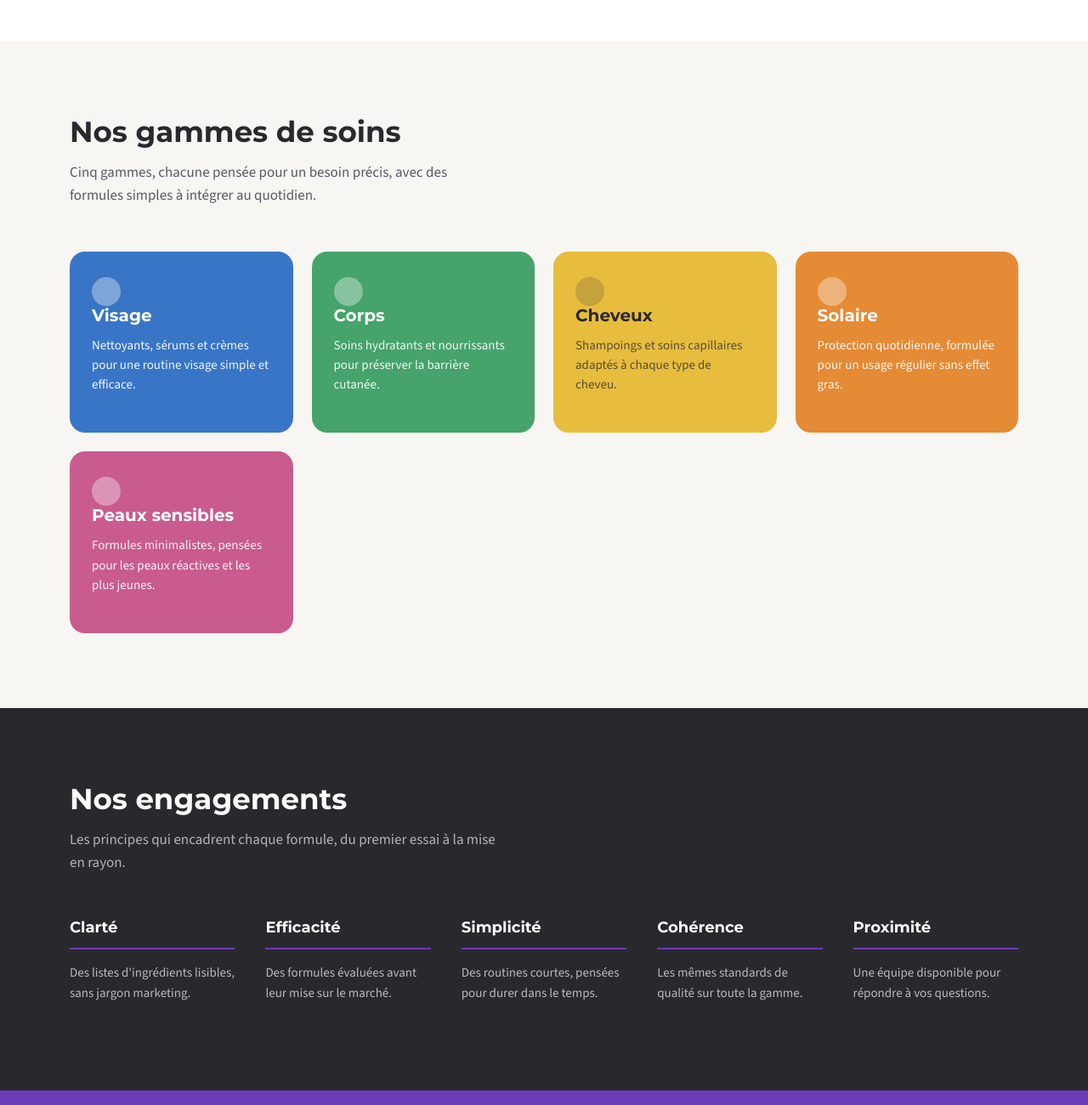
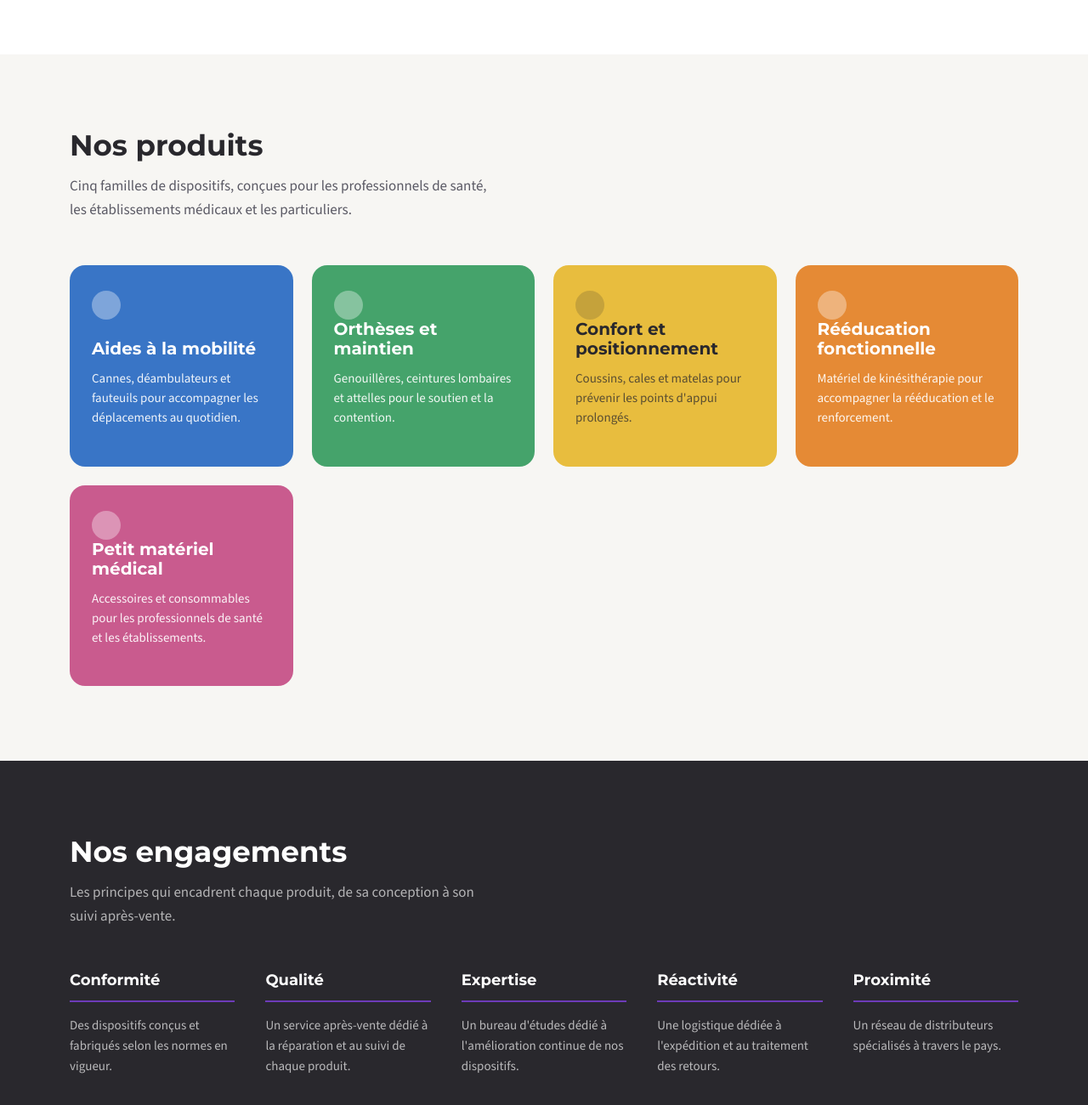
Before and after one commit to Laboratoires-careline/WARMUP-Careline, a plain HTML site: page index.html in a window 1280 px wide. Shown: the part 1360-2660 px from the top of the page at 85% size. Drawn offline with nearby package versions, Linux system fonts and the light colour scheme.

Commit message:
Update index.html

```diff
--- a/index.html
+++ b/index.html
@@ -3,8 +3,8 @@
 <head>
 <meta charset="UTF-8">
 <meta name="viewport" content="width=device-width, initial-scale=1">
-<title>Laboratoires Careline — Soins formulés en laboratoire</title>
-<meta name="description" content="Laboratoires Careline conçoit des soins clairs, efficaces et accessibles, formulés en laboratoire.">
+<title>Laboratoires Careline — Produits paramédicaux de confort et de rééducation</title>
+<meta name="description" content="Les Laboratoires Careline conçoivent, fabriquent et distribuent des produits paramédicaux de confort et de rééducation pour les professionnels de santé, les établissements médicaux et les particuliers.">
 <link rel="preconnect" href="https://fonts.googleapis.com">
 <link rel="preconnect" href="https://fonts.gstatic.com" crossorigin>
 <link href="https://fonts.googleapis.com/css2?family=Montserrat:wght@600;700;800&family=Source+Sans+3:wght@400;500;600&display=swap" rel="stylesheet">
@@ -265,8 +265,8 @@
       <label class="nav-toggle" for="nav-check" aria-label="Ouvrir le menu"><span></span></label>
     </div>
     <nav>
-      <a href="#apropos">Le laboratoire</a>
-      <a href="#gammes">Nos gammes</a>
+      <a href="#apropos">L'entreprise</a>
+      <a href="#gammes">Nos produits</a>
       <a href="#engagements">Nos engagements</a>
       <a href="#contact">Contact</a>
     </nav>
@@ -278,11 +278,11 @@
   <section class="hero">
     <div class="wrap">
       <div class="hero-copy">
-        <h1>Des soins de laboratoire, pensés pour la vraie vie.</h1>
-        <p class="lead">Laboratoires Careline formule des soins clairs, efficaces et accessibles, conçus avec des ingrédients choisis avec soin et des routines simples à suivre.</p>
+        <h1>Des dispositifs de confort et de rééducation conçus pour durer.</h1>
+        <p class="lead">Les Laboratoires Careline conçoivent, fabriquent et distribuent des produits paramédicaux pour les professionnels de santé, les établissements médicaux et les particuliers.</p>
         <div class="cta-row">
-          <a class="btn btn-primary" href="#gammes">Découvrir nos gammes</a>
-          <a class="btn btn-ghost" href="#apropos">Le laboratoire</a>
+          <a class="btn btn-primary" href="#gammes">Découvrir nos produits</a>
+          <a class="btn btn-ghost" href="#apropos">L'entreprise</a>
         </div>
       </div>
       <div class="shape-field" aria-hidden="true">
@@ -299,13 +299,13 @@
     <div class="wrap">
       <div class="about-visual">
         <div class="ring">
-          <div class="ring-core"><strong>Formulé en laboratoire</strong></div>
+          <div class="ring-core"><strong>Conception, fabrication, distribution</strong></div>
         </div>
       </div>
       <div class="about-copy">
-        <h2>Notre laboratoire</h2>
-        <p>Nous formulons chaque soin avec des ingrédients sélectionnés pour leur efficacité et leur tolérance. Pas de promesses en l'air : des formules lisibles, des résultats mesurables et une routine simple à suivre au quotidien.</p>
-        <p>Chaque gamme est pensée pour un besoin précis, avec le même niveau d'exigence du premier au dernier produit.</p>
+        <h2>Notre entreprise</h2>
+        <p>Notre bureau d'études met au point de nouveaux dispositifs de confort et de rééducation, produits ensuite dans notre atelier et commercialisés auprès d'un réseau de distributeurs spécialisés.</p>
+        <p>Un service après-vente dédié assure la réparation et le suivi qualité de chaque produit, pour un accompagnement dans la durée.</p>
       </div>
     </div>
   </section>
@@ -313,29 +313,29 @@
   <section class="gammes" id="gammes">
     <div class="wrap">
       <div class="section-head">
-        <h2>Nos gammes de soins</h2>
-        <p>Cinq gammes, chacune pensée pour un besoin précis, avec des formules simples à intégrer au quotidien.</p>
+        <h2>Nos produits</h2>
+        <p>Cinq familles de dispositifs, conçues pour les professionnels de santé, les établissements médicaux et les particuliers.</p>
       </div>
       <div class="gammes-grid">
         <div class="gamme-card g-visage">
           <div class="mark"></div>
-          <div><h3>Visage</h3><p>Nettoyants, sérums et crèmes pour une routine visage simple et efficace.</p></div>
+          <div><h3>Aides à la mobilité</h3><p>Cannes, déambulateurs et fauteuils pour accompagner les déplacements au quotidien.</p></div>
         </div>
         <div class="gamme-card g-corps">
           <div class="mark"></div>
-          <div><h3>Corps</h3><p>Soins hydratants et nourrissants pour préserver la barrière cutanée.</p></div>
+          <div><h3>Orthèses et maintien</h3><p>Genouillères, ceintures lombaires et attelles pour le soutien et la contention.</p></div>
         </div>
         <div class="gamme-card g-cheveux">
           <div class="mark"></div>
-          <div><h3>Cheveux</h3><p>Shampoings et soins capillaires adaptés à chaque type de cheveu.</p></div>
+          <div><h3>Confort et positionnement</h3><p>Coussins, cales et matelas pour prévenir les points d'appui prolongés.</p></div>
         </div>
         <div class="gamme-card g-solaire">
           <div class="mark"></div>
-          <div><h3>Solaire</h3><p>Protection quotidienne, formulée pour un usage régulier sans effet gras.</p></div>
+          <div><h3>Rééducation fonctionnelle</h3><p>Matériel de kinésithérapie pour accompagner la rééducation et le renforcement.</p></div>
         </div>
         <div class="gamme-card g-sensible">
           <div class="mark"></div>
-          <div><h3>Peaux sensibles</h3><p>Formules minimalistes, pensées pour les peaux réactives et les plus jeunes.</p></div>
+          <div><h3>Petit matériel médical</h3><p>Accessoires et consommables pour les professionnels de santé et les établissements.</p></div>
         </div>
       </div>
     </div>
@@ -345,28 +345,28 @@
     <div class="wrap">
       <div class="section-head">
         <h2>Nos engagements</h2>
-        <p>Les principes qui encadrent chaque formule, du premier essai à la mise en rayon.</p>
+        <p>Les principes qui encadrent chaque produit, de sa conception à son suivi après-vente.</p>
       </div>
       <div class="eng-list">
         <div class="eng-item">
-          <h3>Clarté</h3>
-          <p>Des listes d'ingrédients lisibles, sans jargon marketing.</p>
+          <h3>Conformité</h3>
+          <p>Des dispositifs conçus et fabriqués selon les normes en vigueur.</p>
         </div>
         <div class="eng-item">
-          <h3>Efficacité</h3>
-          <p>Des formules évaluées avant leur mise sur le marché.</p>
+          <h3>Qualité</h3>
+          <p>Un service après-vente dédié à la réparation et au suivi de chaque produit.</p>
         </div>
         <div class="eng-item">
-          <h3>Simplicité</h3>
-          <p>Des routines courtes, pensées pour durer dans le temps.</p>
+          <h3>Expertise</h3>
+          <p>Un bureau d'études dédié à l'amélioration continue de nos dispositifs.</p>
         </div>
         <div class="eng-item">
-          <h3>Cohérence</h3>
-          <p>Les mêmes standards de qualité sur toute la gamme.</p>
+          <h3>Réactivité</h3>
+          <p>Une logistique dédiée à l'expédition et au traitement des retours.</p>
         </div>
         <div class="eng-item">
           <h3>Proximité</h3>
-          <p>Une équipe disponible pour répondre à vos questions.</p>
+          <p>Un réseau de distributeurs spécialisés à travers le pays.</p>
         </div>
       </div>
     </div>
@@ -374,7 +374,7 @@
 
   <section class="contact" id="contact">
     <div class="wrap">
-      <h2>Une question sur nos soins ?</h2>
+      <h2>Une question sur nos produits ?</h2>
       <p>Notre équipe vous répond directement par e-mail.</p>
       <a class="btn btn-primary" href="mailto:contact@laboratoires-careline.fr">contact@laboratoires-careline.fr</a>
     </div>
@@ -389,8 +389,8 @@
       <span>© 2026 Laboratoires Careline. Tous droits réservés.</span>
     </div>
     <div class="flinks">
-      <a href="#apropos">Le laboratoire</a>
-      <a href="#gammes">Nos gammes</a>
+      <a href="#apropos">L'entreprise</a>
+      <a href="#gammes">Nos produits</a>
       <a href="#contact">Contact</a>
     </div>
   </div>
```
